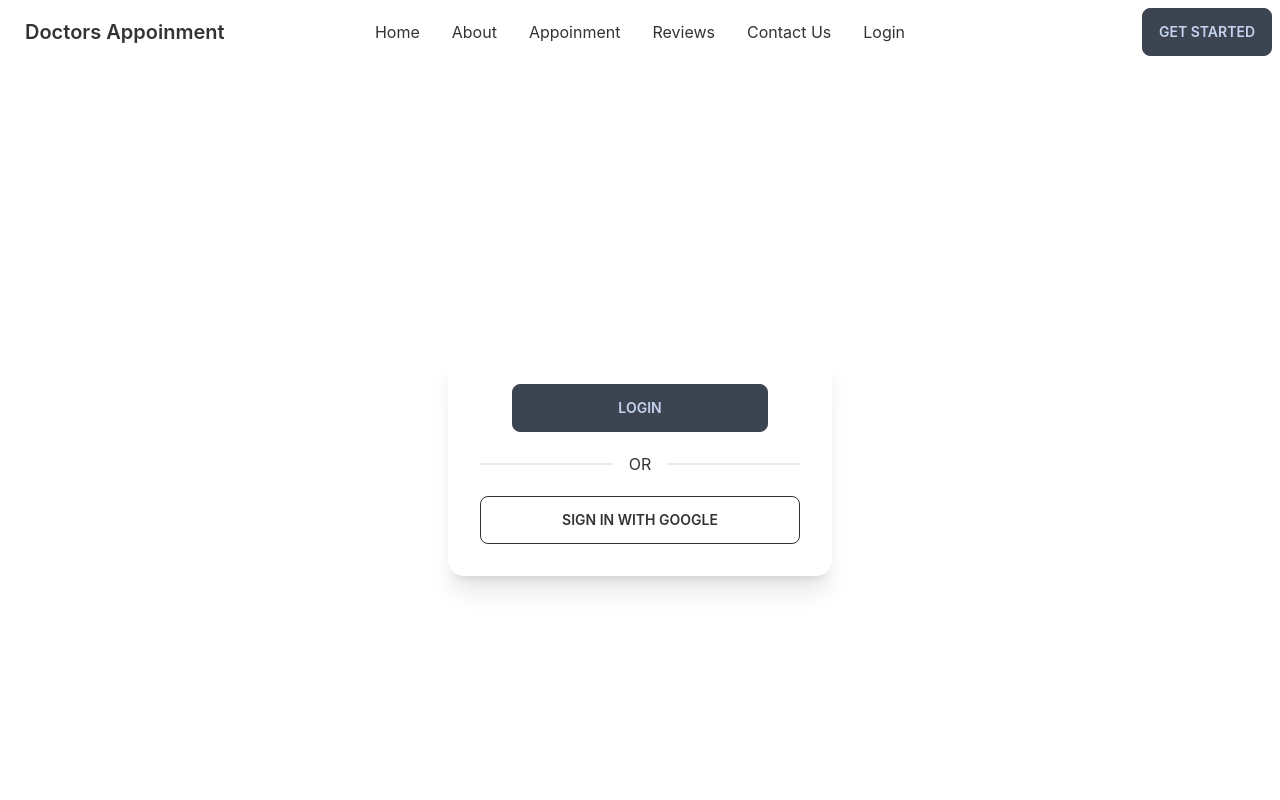
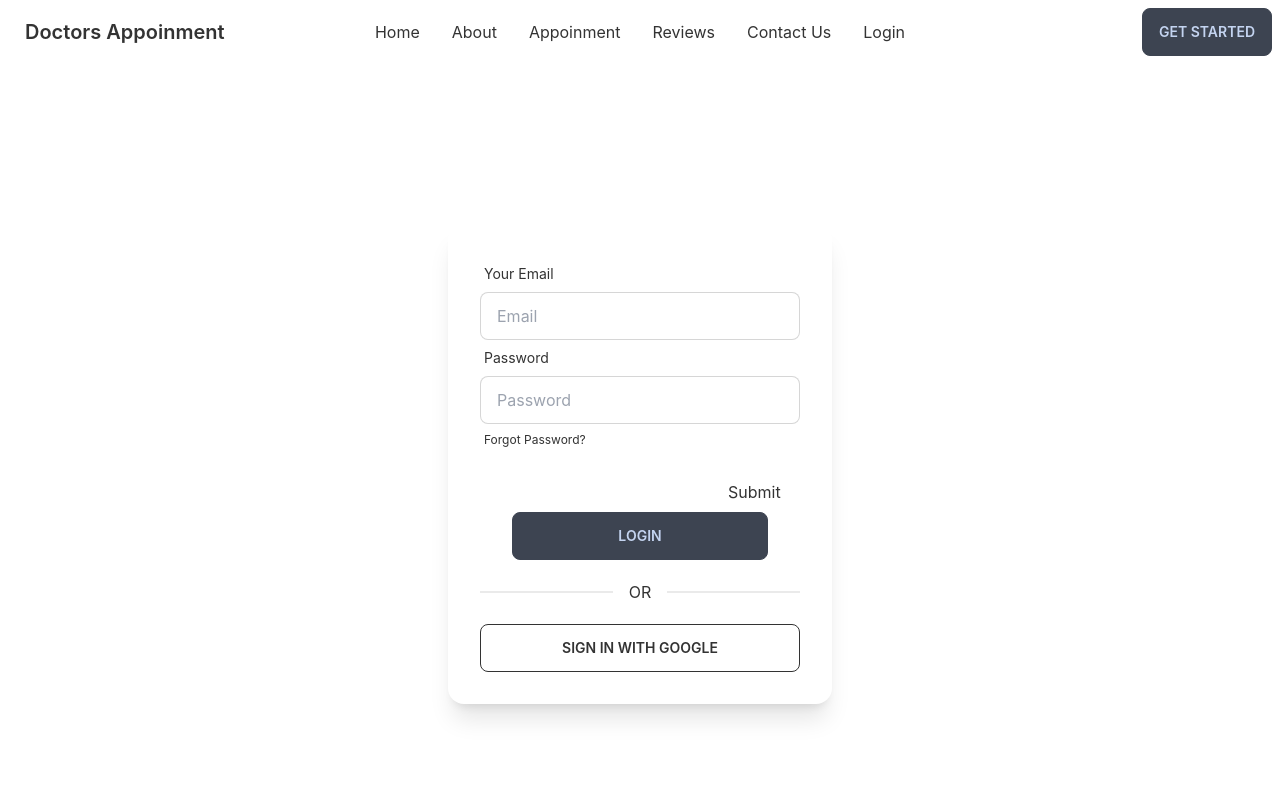
Before and after one commit to IamRidoyRoy/doctors-appointment-client, a React (Create React App) app: page /login in a window 1280 px wide. Shown: the top 800 px of the page. Built offline with nearby package versions, Linux system fonts and the light colour scheme; no server answers.

Commit message:
Explore React Hook Form and create email,pass input

```diff
--- a/package.json
+++ b/package.json
@@ -13,6 +13,7 @@
     "react-day-picker": "^8.0.5",
     "react-dom": "^18.1.0",
     "react-firebase-hooks": "^5.0.3",
+    "react-hook-form": "^7.31.2",
     "react-router-dom": "^6.3.0",
     "react-scripts": "5.0.1",
     "web-vitals": "^2.1.4"
--- a/src/components/Pages/Login/Login.js
+++ b/src/components/Pages/Login/Login.js
@@ -1,15 +1,63 @@
 import React from 'react';
 import { useSignInWithGoogle } from 'react-firebase-hooks/auth';
 import auth from '../../../Firebase.init';
+import { useForm } from "react-hook-form";
 
 const Login = () => {
     const [signInWithGoogle, user, loading, error] = useSignInWithGoogle(auth);
-    console.log(user)
+    console.log(user);
+    const { register, formState: { errors }, handleSubmit } = useForm();
+    const onSubmit = data => {
+        console.log(data)
+    };
 
     return (
         <div className="flex justify-center items-center h-screen">
             <div className="card w-96 bg-base-100 shadow-xl">
                 <div className="card-body">
+                    <form onSubmit={handleSubmit(onSubmit)}>
+
+                        <label class="label">
+                            <span class="label-text">Your Email</span>
+                        </label>
+                        <input
+                            type="email" placeholder="Email" class="input input-bordered w-full max-w-xs"
+                            {...register("email", {
+                                pattern: {
+                                    value: /[A-Za-z]{3}/,
+                                    message: 'error message' // JS only: <p>error message</p> TS only support string
+                                }
+                            })}
+                        // {errors.firstName?.type === 'required' && "First name is required"}
+
+                        />
+
+                        <label class="label">
+                            <span class="label-text">Password</span>
+                        </label>
+                        <input
+                            type="password" placeholder="Password" class="input input-bordered w-full max-w-xs"
+                            {...register("email", {
+                                pattern: {
+                                    value: /[A-Za-z]{3}/,
+                                    message: 'error message'
+                                }
+                            })}
+                        // {errors.firstName?.type === 'required' && "First name is required"}
+
+                        />
+                        <label class="label">
+                            <span class="label-text-alt">Forgot Password?</span>
+                        </label>
+
+                        <input />
+
+
+                        <input {...register("lastName", { required: true })} />
+                        {errors.lastName && "Last name is required"}
+
+                        <input type="submit" />
+                    </form>
 
                     <div className="card-actions justify-center">
                         <button className="btn btn-wide">Login</button>
```
Also changed, not shown: 1 other file (tests, documents, lock files or other folders).
